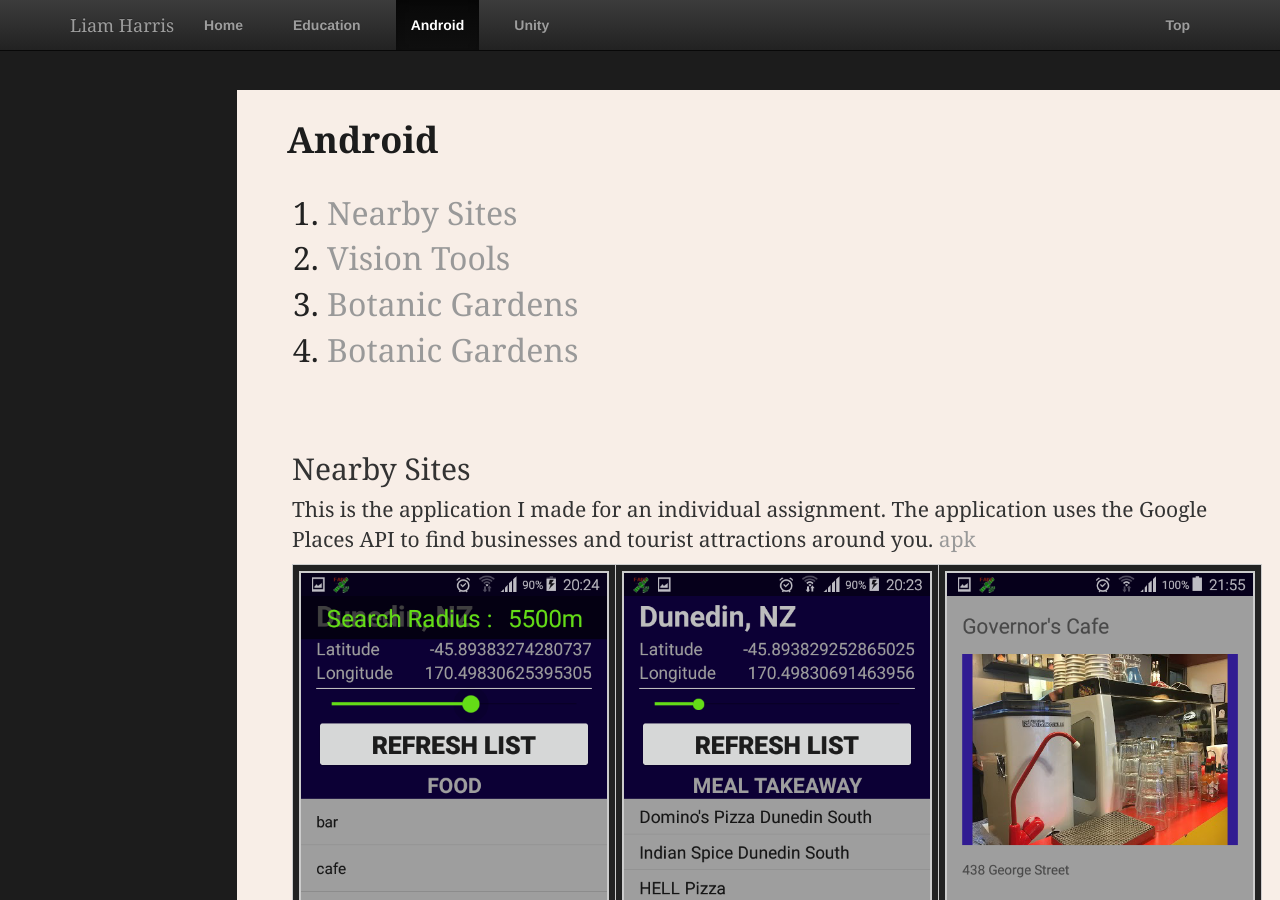
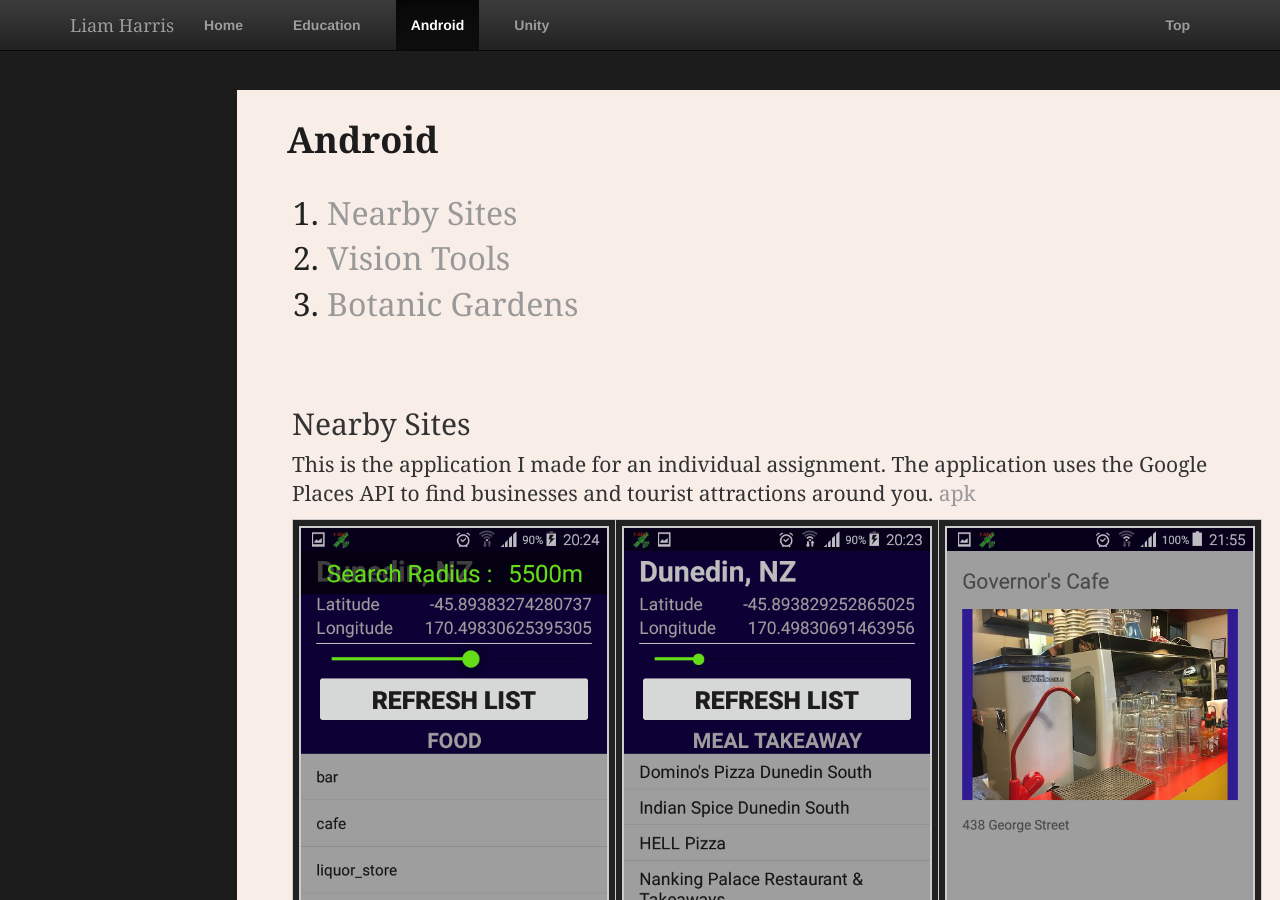
Before and after one commit to harrl7/harrl7.github.io, a Jekyll site: the page built from android/index.html, in a window 1280 px wide and 900 px high. Built offline with Jekyll 4.4.1, drawn with Linux system fonts in a browser that asks for light colours.

Commit message:
Update index.html

```diff
--- a/android/index.html
+++ b/android/index.html
@@ -11,7 +11,6 @@
 		<li> <a href="#Nearby_Sites"> Nearby Sites </a> </li>
 		<li> <a href="#Vision_Tool"> Vision Tools </a> </li>
 		<li> <a href="#Botanic_Gardens"> Botanic Gardens </a> </li>
-		<li> <a href=".content"> Botanic Gardens </a> </li>
 	</ol>
 
 	<article id="Nearby_Sites">
```
